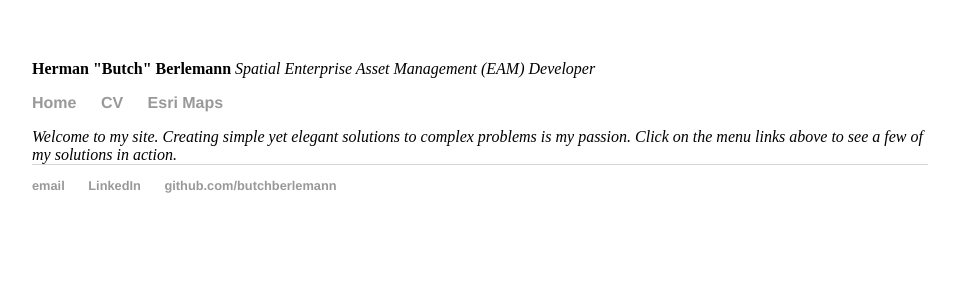
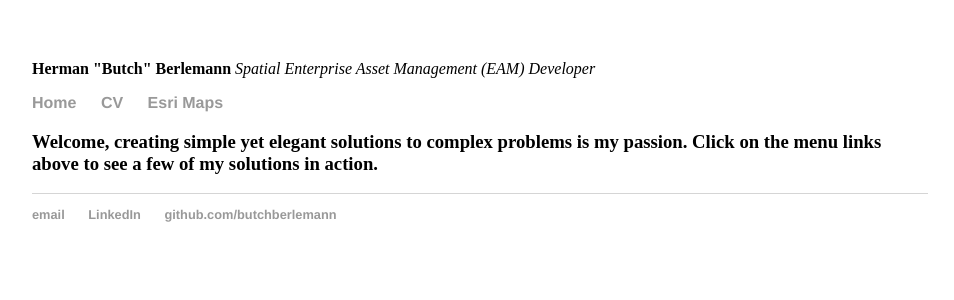
Before and after one commit to butchberlemann/butchberlemann.github.io, a Jekyll site: the page built from index.html, in a window 1280 px wide. Shown: the top 300 px of the page, without its empty margins (160-1114 px from the left). Built offline with Jekyll 4.4.1, drawn with Linux system fonts in a browser that asks for light colours.

Commit message:
Update index.html

```diff
--- a/index.html
+++ b/index.html
@@ -4,7 +4,7 @@
 ---
 <div class="blurb">
 
-	<em> Welcome to my site. Creating simple yet elegant solutions to complex problems is my passion.
-	Click on the menu links above to see a few of my solutions in action.</em>
+	<h3> Welcome, creating simple yet elegant solutions to complex problems is my passion.
+	Click on the menu links above to see a few of my solutions in action.</h3>
 
 </div><!-- /.blurb -->
```
